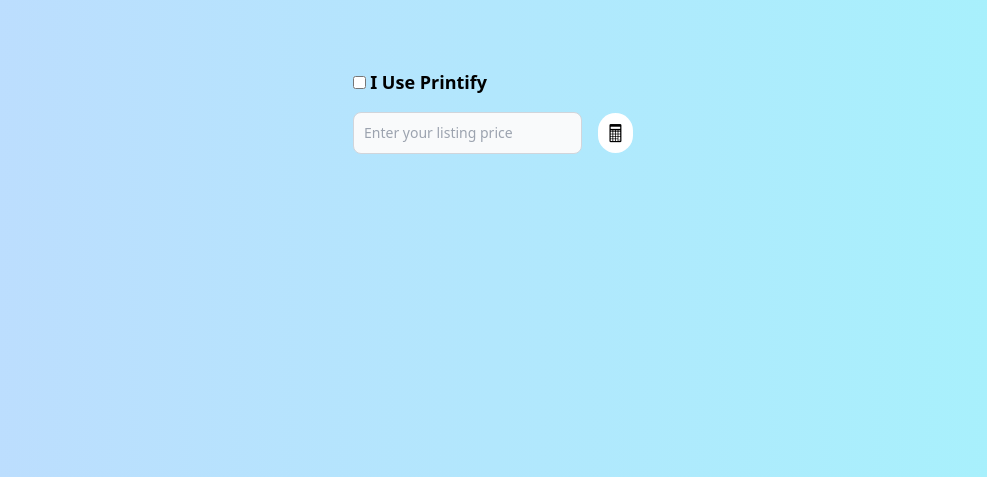
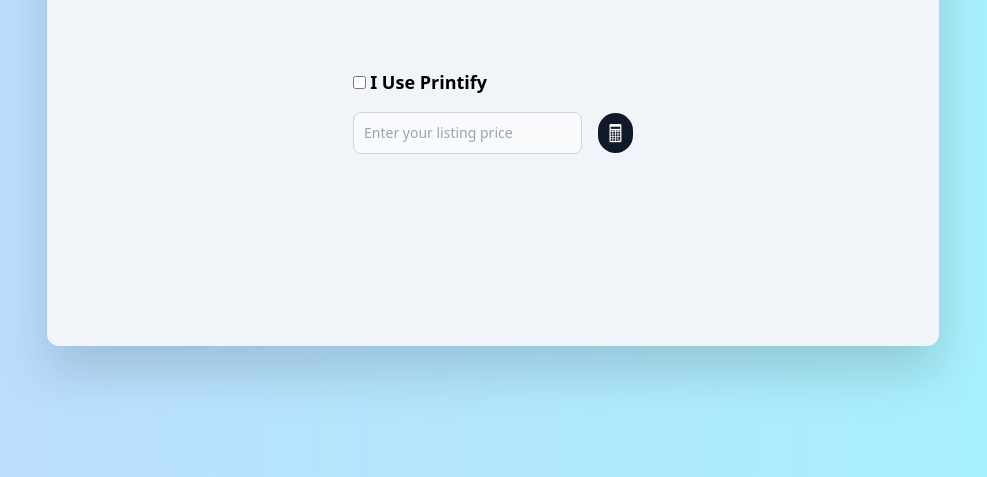
Before and after one commit to M7zain/etsyCal, a plain HTML site: page src/index.html in a window 1280 px wide. Shown: the part 323-800 px from the top of the page, without its empty margins (147-1134 px from the left). Drawn offline with Linux system fonts and the light colour scheme.

Commit message:
form added

```diff
--- a/src/index.html
+++ b/src/index.html
@@ -8,7 +8,8 @@
 
 </head>
 <body class="flex justify-center items-center h-screen bg-gradient-to-r from-blue-200 to-cyan-200">
-    <div class="flex flex-col justify-center items-center ">
+
+    <div class="flex flex-col justify-center items-center bg-slate-100 rounded-xl mx-10 p-16 md:p-28 drop-shadow-2xl ">
 
         <h1 class="font-bold mb-10 md:mb-20 bg-gradient-to-r from-slate-900 to-slate-700 text-[45px] text-center inline-block text-transparent bg-clip-text">Calculate Your <span class="bg-gradient-to-r from-red-500 to-orange-500 bg-clip-text"> Etsy </span> Fees Now!</h1>
 
@@ -19,7 +20,9 @@
                        name="printify"
                        id="printify"
                        onchange={toggleInput()}>
-                <label for="printify" class="text-lg font-semibold">I Use Printify</label>
+                <label for="printify" class="text-lg font-semibold">
+                    I Use Printify
+                </label>
 
                 <input type='number' id="printify_price" placeholder="Enter Printify price for item"
                 style="display: none;"
@@ -29,7 +32,7 @@
 
             <div class="flex justify-center items-center ">
                 <input type='number' id="listing_price" placeholder="Enter your listing price " class=" mr-4 bg-gray-50 border border-gray-300 text-gray-900 text-sm rounded-lg focus:ring-blue-500 focus:border-blue-500 block w-full p-2.5 dark:bg-gray-700 dark:border-gray-600 dark:placeholder-gray-400 dark:text-white dark:focus:ring-blue-500 dark:focus:border-blue-500" >
-                <button onclick={CalculateFees()} class="bg-white p-2 rounded-full text-2xl h-10 w-10  flex justify-center items-center ">
+                <button onclick={CalculateFees()} class="bg-gray-900 p-2 rounded-full text-white text-2xl h-10 w-10  flex justify-center items-center ">
                     🖩
                 </button>
               </div>
```
Also changed, not shown: src/output.css.
